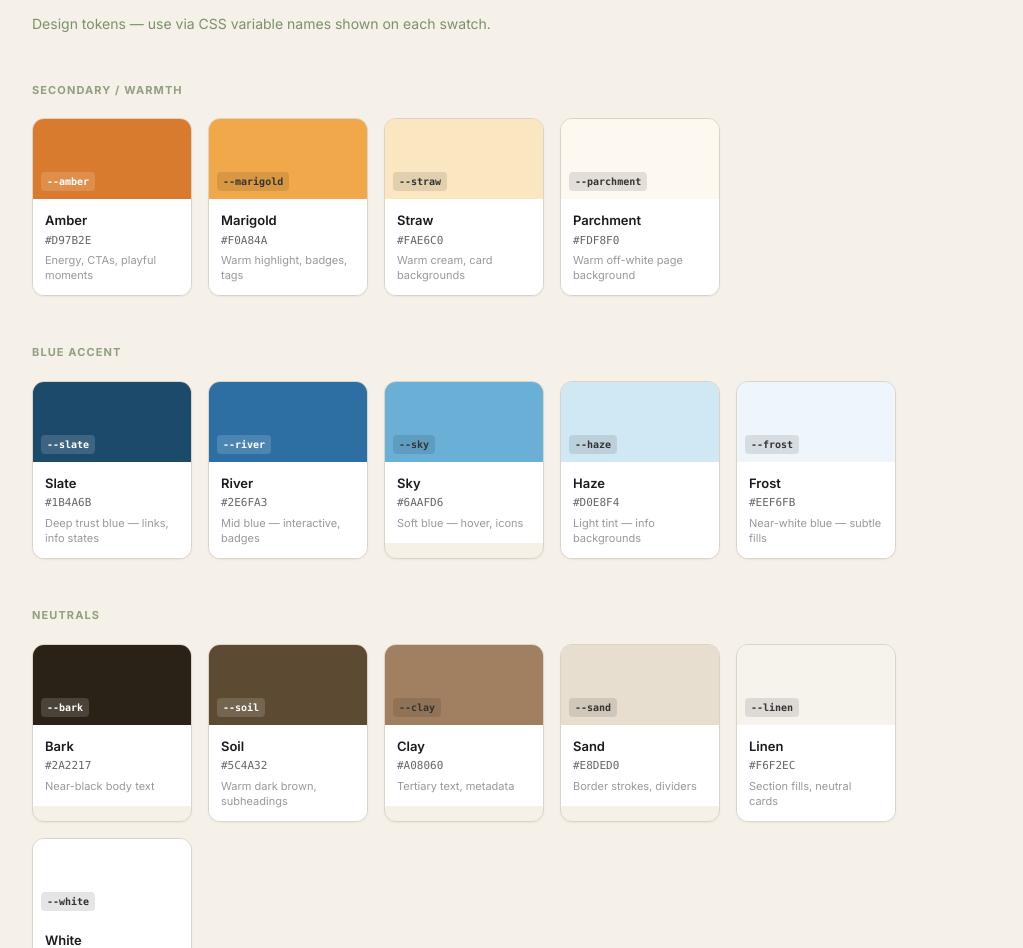
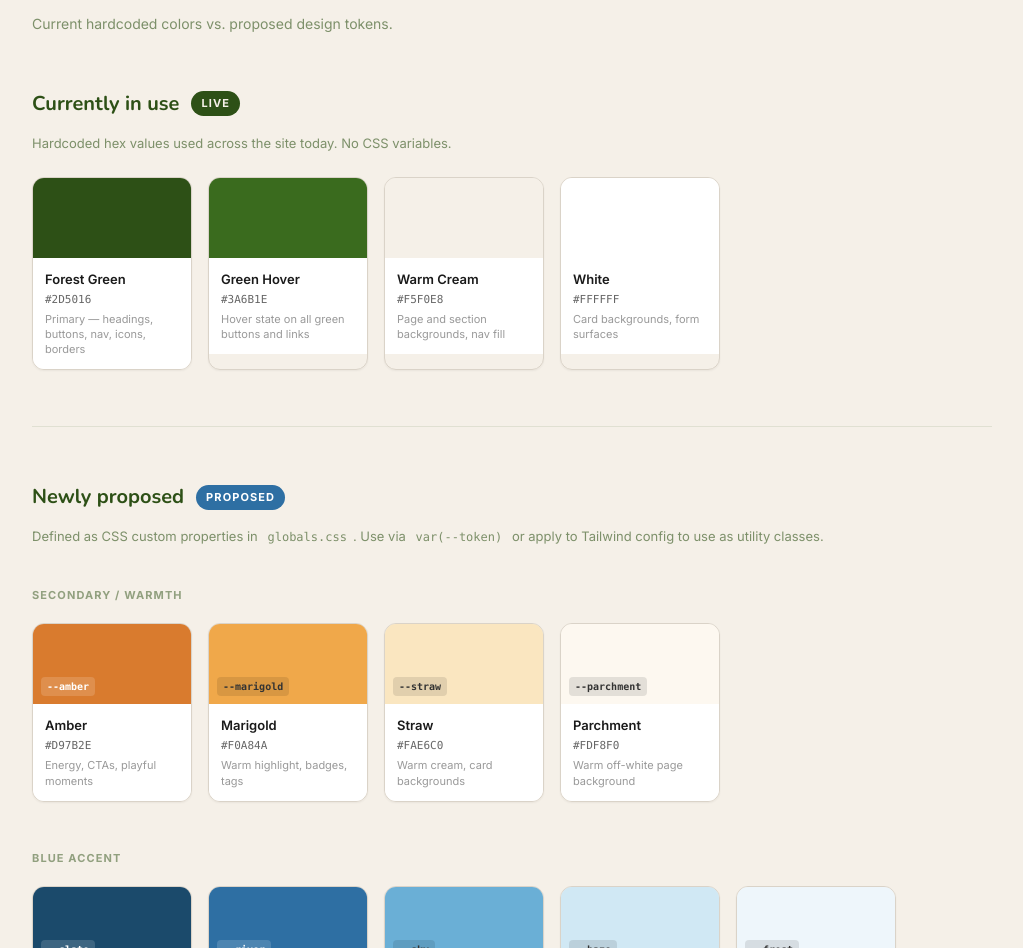
Before and after one commit to Zachatak77/parent-coaching-marissa, a Next.js app: page /colors in a window 1280 px wide. Shown: the part 224-1172 px from the top of the page, without its empty margins (128-1151 px from the left). Built offline with nearby package versions, Linux system fonts and the light colour scheme; no server answers.

Commit message:
Update /colors page to show current vs proposed palette with status badges
https://claude.ai/code/session_01WQzs7qmiaXpBVptazosq3L

```diff
--- a/app/(public)/colors/page.tsx
+++ b/app/(public)/colors/page.tsx
@@ -5,50 +5,60 @@ export const metadata: Metadata = {
   robots: { index: false, follow: false },
 }
 
-const groups = [
+const current = [
+  { name: 'Forest Green', hex: '#2D5016', note: 'Primary — headings, buttons, nav, icons, borders' },
+  { name: 'Green Hover',  hex: '#3A6B1E', note: 'Hover state on all green buttons and links' },
+  { name: 'Warm Cream',   hex: '#F5F0E8', note: 'Page and section backgrounds, nav fill' },
+  { name: 'White',        hex: '#FFFFFF', note: 'Card backgrounds, form surfaces' },
+]
+
+const proposed = [
   {
     label: 'Secondary / Warmth',
     swatches: [
-      { name: 'Amber',     hex: '#D97B2E', note: 'Energy, CTAs, playful moments',            var: '--amber' },
-      { name: 'Marigold',  hex: '#F0A84A', note: 'Warm highlight, badges, tags',             var: '--marigold' },
-      { name: 'Straw',     hex: '#FAE6C0', note: 'Warm cream, card backgrounds',             var: '--straw' },
-      { name: 'Parchment', hex: '#FDF8F0', note: 'Warm off-white page background',           var: '--parchment' },
+      { name: 'Amber',     hex: '#D97B2E', note: 'Energy, CTAs, playful moments',        var: '--amber' },
+      { name: 'Marigold',  hex: '#F0A84A', note: 'Warm highlight, badges, tags',         var: '--marigold' },
+      { name: 'Straw',     hex: '#FAE6C0', note: 'Warm cream, card backgrounds',         var: '--straw' },
+      { name: 'Parchment', hex: '#FDF8F0', note: 'Warm off-white page background',       var: '--parchment' },
     ],
   },
   {
     label: 'Blue Accent',
     swatches: [
-      { name: 'Slate',     hex: '#1B4A6B', note: 'Deep trust blue — links, info states',     var: '--slate' },
-      { name: 'River',     hex: '#2E6FA3', note: 'Mid blue — interactive, badges',           var: '--river' },
-      { name: 'Sky',       hex: '#6AAFD6', note: 'Soft blue — hover, icons',                 var: '--sky' },
-      { name: 'Haze',      hex: '#D0E8F4', note: 'Light tint — info backgrounds',            var: '--haze' },
-      { name: 'Frost',     hex: '#EEF6FB', note: 'Near-white blue — subtle fills',           var: '--frost' },
+      { name: 'Slate',     hex: '#1B4A6B', note: 'Deep trust blue — links, info states', var: '--slate' },
+      { name: 'River',     hex: '#2E6FA3', note: 'Mid blue — interactive, badges',       var: '--river' },
+      { name: 'Sky',       hex: '#6AAFD6', note: 'Soft blue — hover, icons',             var: '--sky' },
+      { name: 'Haze',      hex: '#D0E8F4', note: 'Light tint — info backgrounds',        var: '--haze' },
+      { name: 'Frost',     hex: '#EEF6FB', note: 'Near-white blue — subtle fills',       var: '--frost' },
     ],
   },
   {
     label: 'Neutrals',
     swatches: [
-      { name: 'Bark',      hex: '#2A2217', note: 'Near-black body text',                     var: '--bark' },
-      { name: 'Soil',      hex: '#5C4A32', note: 'Warm dark brown, subheadings',             var: '--soil' },
-      { name: 'Clay',      hex: '#A08060', note: 'Tertiary text, metadata',                  var: '--clay' },
-      { name: 'Sand',      hex: '#E8DED0', note: 'Border strokes, dividers',                 var: '--sand' },
-      { name: 'Linen',     hex: '#F6F2EC', note: 'Section fills, neutral cards',             var: '--linen' },
-      { name: 'White',     hex: '#FFFFFF', note: 'Pure white',                               var: '--white' },
+      { name: 'Bark',      hex: '#2A2217', note: 'Near-black body text',                 var: '--bark' },
+      { name: 'Soil',      hex: '#5C4A32', note: 'Warm dark brown, subheadings',         var: '--soil' },
+      { name: 'Clay',      hex: '#A08060', note: 'Tertiary text, metadata',              var: '--clay' },
+      { name: 'Sand',      hex: '#E8DED0', note: 'Border strokes, dividers',             var: '--sand' },
+      { name: 'Linen',     hex: '#F6F2EC', note: 'Section fills, neutral cards',         var: '--linen' },
     ],
   },
 ]
 
-function Swatch({ name, hex, note, cssVar }: { name: string; hex: string; note: string; cssVar: string }) {
-  const isDark = ['#1B4A6B','#2E6FA3','#2A2217','#5C4A32','#D97B2E'].includes(hex)
+const DARK = new Set(['#2D5016','#3A6B1E','#1B4A6B','#2E6FA3','#2A2217','#5C4A32','#D97B2E'])
+
+function Swatch({ name, hex, note, cssVar }: { name: string; hex: string; note: string; cssVar?: string }) {
+  const dark = DARK.has(hex.toUpperCase()) || DARK.has(hex)
   return (
     <div className="rounded-xl overflow-hidden shadow-sm border border-black/8 flex-shrink-0 w-40">
       <div className="h-20 relative" style={{ backgroundColor: hex }}>
+        {cssVar && (
           <span
             className="absolute bottom-2 left-2 text-[10px] font-mono font-bold px-1.5 py-0.5 rounded"
-          style={{ background: isDark ? 'rgba(255,255,255,0.15)' : 'rgba(0,0,0,0.1)', color: isDark ? '#fff' : '#333' }}
+            style={{ background: dark ? 'rgba(255,255,255,0.15)' : 'rgba(0,0,0,0.1)', color: dark ? '#fff' : '#333' }}
           >
             {cssVar}
           </span>
+        )}
       </div>
       <div className="bg-white p-3">
         <p className="font-semibold text-[13px] text-[#1a1a1a]">{name}</p>
@@ -59,27 +69,56 @@ function Swatch({ name, hex, note, cssVar }: { name: string; hex: string; note:
   )
 }
 
+function SectionLabel({ children }: { children: React.ReactNode }) {
+  return <p className="text-[11px] font-bold uppercase tracking-widest text-[#2D5016]/50 mb-5">{children}</p>
+}
+
 export default function ColorsPage() {
   return (
     <div className="bg-[#F5F0E8] min-h-screen py-16 sm:py-24">
       <div className="max-w-5xl mx-auto px-4 sm:px-6 lg:px-8">
         <p className="text-[11px] font-bold uppercase tracking-widest text-[#2D5016]/50 mb-3">Internal Reference</p>
         <h1 className="font-nunito text-3xl sm:text-4xl font-extrabold text-[#2D5016] mb-2">Color Palette</h1>
-        <p className="text-[#2D5016]/60 text-sm mb-12">Design tokens — use via CSS variable names shown on each swatch.</p>
+        <p className="text-[#2D5016]/60 text-sm mb-14">Current hardcoded colors vs. proposed design tokens.</p>
+
+        {/* ── Currently In Use ── */}
+        <div className="mb-14">
+          <div className="flex items-center gap-3 mb-6">
+            <h2 className="font-nunito text-xl font-bold text-[#2D5016]">Currently in use</h2>
+            <span className="text-[11px] font-bold uppercase tracking-widest bg-[#2D5016] text-[#F5F0E8] px-2.5 py-1 rounded-full">Live</span>
+          </div>
+          <p className="text-[13px] text-[#2D5016]/60 mb-6 -mt-2">Hardcoded hex values used across the site today. No CSS variables.</p>
+          <div className="flex flex-wrap gap-4">
+            {current.map((s) => <Swatch key={s.hex} {...s} />)}
+          </div>
+        </div>
+
+        <div className="border-t border-[#2D5016]/10 mb-14" />
+
+        {/* ── Newly Proposed ── */}
+        <div>
+          <div className="flex items-center gap-3 mb-6">
+            <h2 className="font-nunito text-xl font-bold text-[#2D5016]">Newly proposed</h2>
+            <span className="text-[11px] font-bold uppercase tracking-widest bg-[#2E6FA3] text-white px-2.5 py-1 rounded-full">Proposed</span>
+          </div>
+          <p className="text-[13px] text-[#2D5016]/60 mb-10 -mt-2">
+            Defined as CSS custom properties in <code className="font-mono bg-[#2D5016]/8 px-1.5 py-0.5 rounded text-[12px]">globals.css</code>.
+            Use via <code className="font-mono bg-[#2D5016]/8 px-1.5 py-0.5 rounded text-[12px]">var(--token)</code> or apply to Tailwind config to use as utility classes.
+          </p>
 
           <div className="space-y-12">
-          {groups.map(({ label, swatches }) => (
+            {proposed.map(({ label, swatches }) => (
               <div key={label}>
-              <p className="text-[11px] font-bold uppercase tracking-widest text-[#2D5016]/50 mb-5">{label}</p>
+                <SectionLabel>{label}</SectionLabel>
                 <div className="flex flex-wrap gap-4">
-                {swatches.map((s) => (
-                  <Swatch key={s.hex} name={s.name} hex={s.hex} note={s.note} cssVar={s.var} />
-                ))}
+                  {swatches.map((s) => <Swatch key={s.hex} name={s.name} hex={s.hex} note={s.note} cssVar={s.var} />)}
                 </div>
               </div>
             ))}
           </div>
         </div>
+
+      </div>
     </div>
   )
 }
```
Lines whose indentation alone changed are shown as unchanged.
